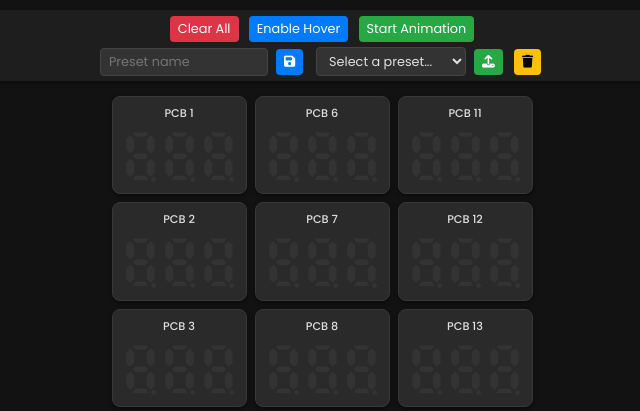
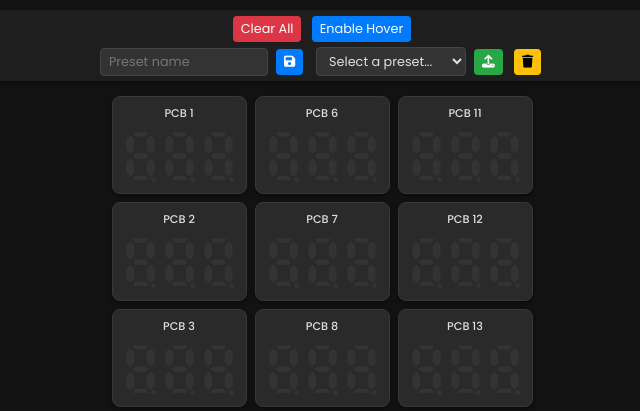
Before and after one commit to 2wenty2wo/7segwall, a Flask app: page / in a window 1280 px wide. Shown: the top 411 px of the page, without its empty margins (318-958 px from the left). Run offline with Flask 2, Linux system fonts and the light colour scheme; parts of the project's set-up code (start-up, migrations or seed data) failed here and were passed over.

Commit message:
Update index.html

```diff
--- a/templates/index.html
+++ b/templates/index.html
@@ -14,7 +14,6 @@
         <div class="controls">
             <button id="clearAllBtn" class="btn btn-danger">Clear All</button>
             <button id="hoverToggleBtn" class="btn btn-primary">Enable Hover</button>
-            <button id="animateBtn" class="btn btn-success">Start Animation</button>
 
             <!-- Preset Controls -->
             <div class="preset-controls">
```
